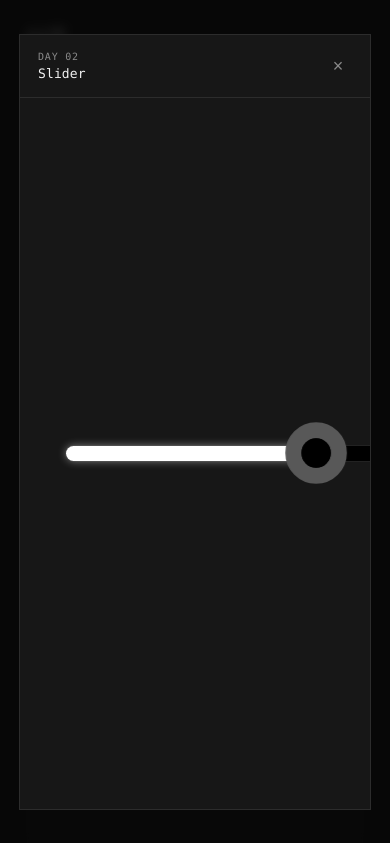
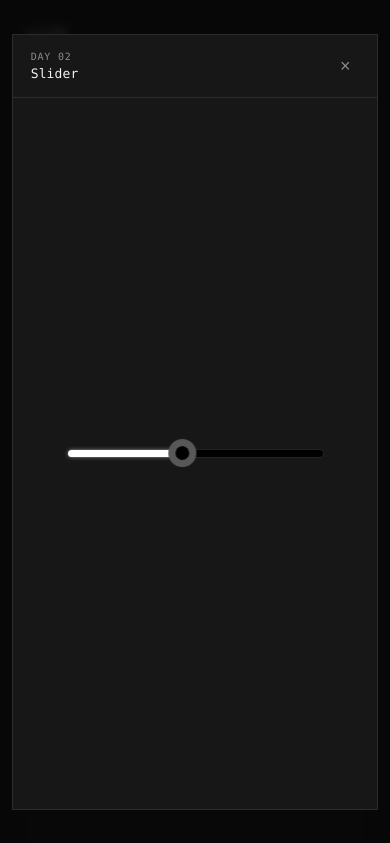
Before and after one commit to BrokenLlama/ui-explorations, a plain HTML site: page index.html in a window 390 px wide. Both pictures are taken after a click on the button 330 px from the left and 150 px from the top of the page. Shown: the top 843 px of the page. Drawn offline with Linux system fonts and the light colour scheme.

Commit message:
Fix component clipping in the mobile modal viewer

```diff
--- a/day-01-power-button/styles.css
+++ b/day-01-power-button/styles.css
@@ -25,7 +25,7 @@ html.embed {
 
 /* ...and scale the component to the cell instead of a fixed pixel size */
 html.embed .power-btn {
-  --size: min(72vmin, 340px);
+  --size: min(70vmin, 400px);
 }
 
 body {
--- a/day-02-slider/styles.css
+++ b/day-02-slider/styles.css
@@ -49,7 +49,7 @@ body {
 }
 
 html.embed .slider {
-  --size: min(74vw, 310px);
+  --size: min(70vw, 400px);
 }
 
 /* Unfilled right track (solid black) */
--- a/index.html
+++ b/index.html
@@ -141,8 +141,12 @@
     /* ---- viewer ---- */
 
     .viewer {
-      width: min(92vw, 780px);
+      width: min(94vw, 780px);
       height: min(92vh, 800px);
+      height: min(92dvh, 800px);
+      max-width: 100vw;
+      max-height: 100vh;
+      max-height: 100dvh;
       padding: 0;
       border: 0;
       background: transparent;
@@ -219,7 +223,7 @@
   </header>
 
   <main class="grid grid-12" id="grid">
-    <section class="cell" data-day="Day 02" data-name="Slider" data-src="day-02-slider/index.html" data-size="560">
+    <section class="cell" data-day="Day 02" data-name="Slider" data-src="day-02-slider/index.html">
       <div class="cell-head">
         <div class="cell-titles">
           <span class="day">Day 02</span>
@@ -240,7 +244,7 @@
       </div>
     </section>
 
-    <section class="cell" data-day="Day 01" data-name="Power Button" data-src="day-01-power-button/index.html" data-size="440">
+    <section class="cell" data-day="Day 01" data-name="Power Button" data-src="day-01-power-button/index.html">
       <div class="cell-head">
         <div class="cell-titles">
           <span class="day">Day 01</span>
@@ -378,7 +382,7 @@
         viewerName.textContent = cell.dataset.name;
 
         const frame = document.createElement("iframe");
-        frame.src = `${cell.dataset.src}?embed=1&size=${cell.dataset.size || 440}`;
+        frame.src = `${cell.dataset.src}?embed=1`;
         frame.title = `${cell.dataset.day} — ${cell.dataset.name}`;
         viewerStage.replaceChildren(frame);
 
```
